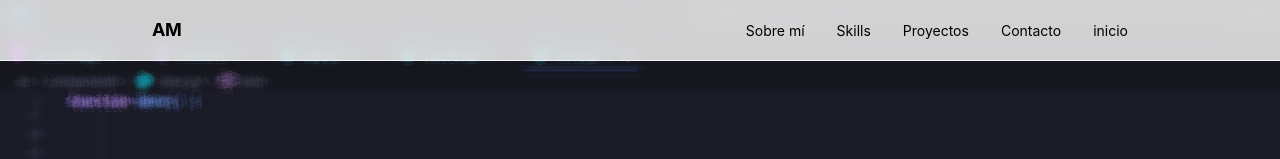
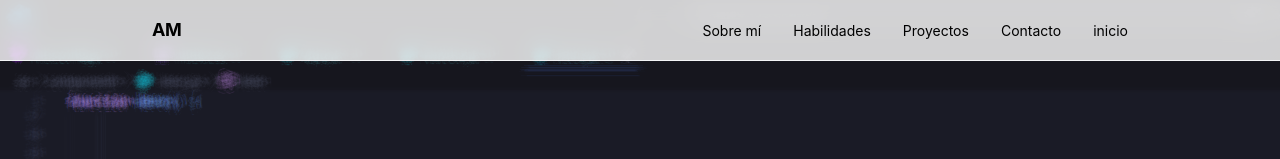
Before and after one commit to andremateovas-debug/Portafolio-personal-AM, a React (Vite) app: page / in a window 1280 px wide. Shown: the top 159 px of the page. Built offline with nearby package versions, Linux system fonts and the light colour scheme.

Commit message:
Pequeño ajuste y solucion de errores

```diff
--- a/src/App.jsx
+++ b/src/App.jsx
@@ -3,6 +3,7 @@ import Navbar from './components/Navbar'
 import Hero from './components/Hero'
 import About from './components/About'
 import Contact from './components/Contact'
+import Skills from './components/Skills'
 
 function App() {
   const [currentSection, setCurrentSection] = useState('hero')
@@ -19,6 +20,7 @@ function App() {
   const sections = {
     hero: <Hero onNav={clickNav}/>,
     about: <About />,
+    skills: <Skills />,
     contact: <Contact />,
   }
 
--- a/src/components/Navbar.jsx
+++ b/src/components/Navbar.jsx
@@ -3,7 +3,7 @@ import { useState, useEffect } from 'react'
 function Navbar({ onNav }) {
   const links = [
     { label: 'Sobre mí', id: 'about' },
-    { label: 'Skills', id: 'skills' },
+    { label: 'Habilidades', id: 'skills' },
     { label: 'Proyectos', id: 'projects' },
     { label: 'Contacto', id: 'contact' },
     { label: 'inicio', id: 'hero' },
--- a/src/components/Skills.jsx
+++ b/src/components/Skills.jsx
@@ -1,3 +1,5 @@
+import iconopaint from '../assets/images/icons/paintnet.png'
+
 function Skills() {
 
 const skills = [
@@ -13,7 +15,7 @@ const skills = [
   { name: 'Flutter', icon: 'https://cdn.jsdelivr.net/gh/devicons/devicon/icons/flutter/flutter-original.svg', desc: 'Apps móviles multiplataforma' },
   { name: 'MySQL', icon: 'https://cdn.jsdelivr.net/gh/devicons/devicon/icons/mysql/mysql-original.svg', desc: 'Bases de datos, queries, relaciones' },
   { name: 'PHP', icon: 'https://cdn.jsdelivr.net/gh/devicons/devicon/icons/php/php-original.svg', desc: 'Backend, APIs, sistemas web' },
-  { name: 'Paint.NET', icon: 'https://cdn.jsdelivr.net/gh/devicons/devicon/icons/gimp/gimp-original.svg', desc: 'Edición de sprites y assets' },
+  { name: 'Paint.NET', icon: iconopaint, desc: 'Edición de sprites y assets' },
 ]
 
 function Skills() {
```
